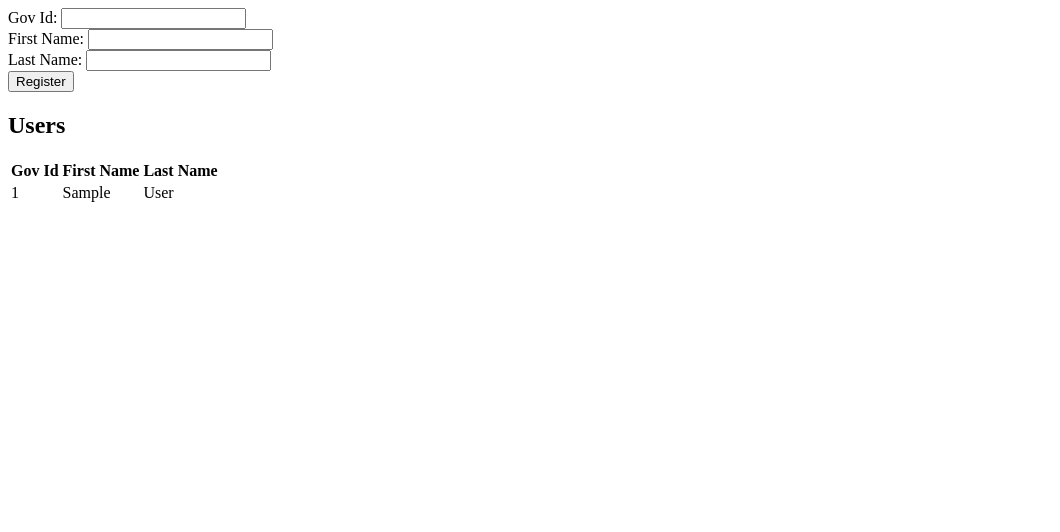
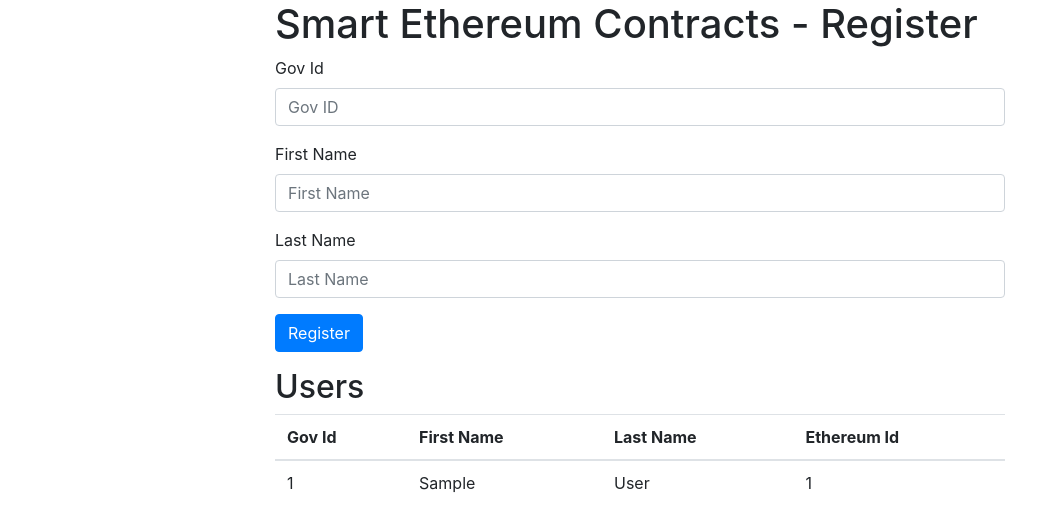
Before and after one commit to xSkyripper/smart-contracts-ethereum, a Flask app: page /users in a window 1280 px wide. Shown: the top 532 px of the page, without its empty margins (0-1060 px from the left). Run offline with Flask 2, Linux system fonts and the light colour scheme; tables that the repository leaves empty hold one stand-in row (values such as "Sample post"); parts of the project's set-up code (start-up, migrations or seed data) failed here and were passed over; some libraries are stand-ins or nearby versions.

Commit message:
Server: Updated users html

```diff
--- a/server/templates/users.html
+++ b/server/templates/users.html
@@ -3,43 +3,52 @@
     <meta charset="UTF-8">
     <meta name="viewport" content="width=device-width, initial-scale=1.0">
     <meta http-equiv="X-UA-Compatible" content="ie=edge">
+    <link rel="stylesheet" href="https://stackpath.bootstrapcdn.com/bootstrap/4.1.3/css/bootstrap.min.css" integrity="sha384-MCw98/SFnGE8fJT3GXwEOngsV7Zt27NXFoaoApmYm81iuXoPkFOJwJ8ERdknLPMO" crossorigin="anonymous">
     <title>Users</title>
 </head>
 <body>
+    <div class="container">
+        <div class="row">
+            <div class="col-sm-8 offset-sm-2">
+                <h1>Smart Ethereum Contracts - Register</h1>
                 <form action="" method="POST">
-        <label>Gov Id:
-            <input type="text" id="gov_id" name="gov_id">
-        </label>
-        </br>
-
-        <label>First Name:
-                <input type="text" id="first_name" name="first_name">
-        </label>
-        </br>
-
-        <label>Last Name:
-                <input type="text" id="last_name" name="last_name">
-        </label>
-        </br>
-
-        <button type="submit">Register</button>
+                    <div class="form-group">
+                        <label for="gov_id">Gov Id</label>
+                        <input type="text" class="form-control" id="gov_id" name="gov_id"
+                        placeholder="Gov ID">
+                    </div>
+                    <div class="form-group">
+                        <label for="first_name">First Name</label>
+                        <input type="text" class="form-control" id="first_name" name="first_name" placeholder="First Name">
+                    </div>
+                    <div class="form-group">
+                        <label for="last_name">Last Name</label>
+                        <input type="text" class="form-control" id="last_name" name="last_name" placeholder="Last Name">
+                    </div>
+                    <button type="submit" class="btn btn-primary">Register</button>
                 </form>
 
                 <h2>Users</h2>
-    <table>
+                <table class="table">
+                    <thead>
                         <tr>
-            <th>Gov Id</th>
-            <th>First Name</th>
-            <th>Last Name</th>
+                            <th scope="col">Gov Id</th>
+                            <th scope="col">First Name</th>
+                            <th scope="col">Last Name</th>
+                            <th scope="col">Ethereum Id</th>
                         </tr>
+                    </thead>
                     {% for user in users %}
                         <tr>
                             <td>{{ user['gov_id'] }}</td>
                             <td>{{ user['first_name'] }}</td>
                             <td>{{ user['last_name'] }}</td>
+                            <td>{{ user['ethereum_id'] }}</td>
                         </tr>
                     {% endfor %}
                 </table>
-
+            </div>
+        </div>
+    </div>
 </body>
 </html>
```
Lines whose indentation alone changed are shown as unchanged.
